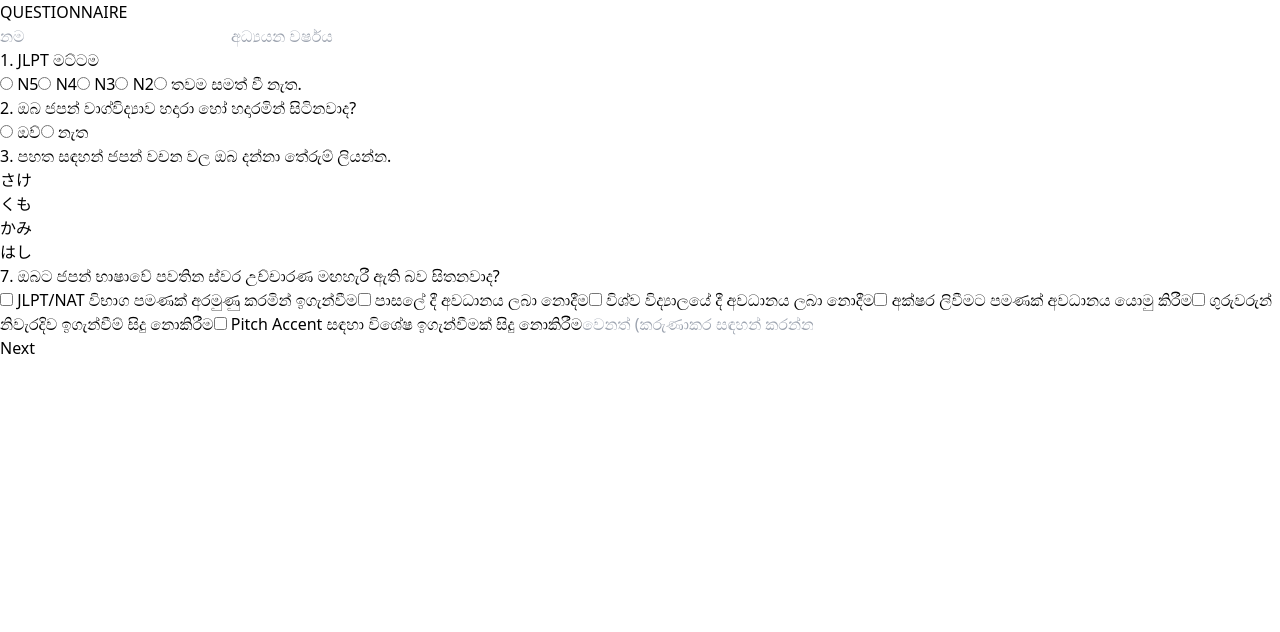
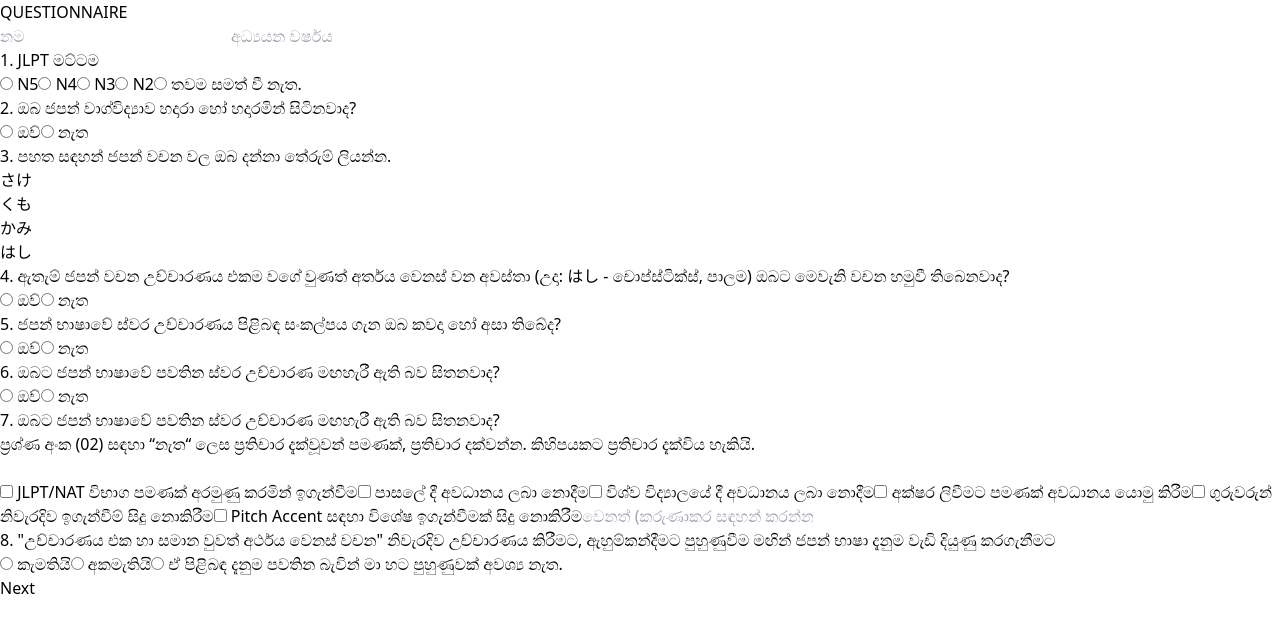
Before and after one commit to priyanjanjb/Quiz, a React (Vite) app in the folder Client/: page / in a window 1280 px wide. Shown: the top 632 px of the page. Built offline with nearby package versions, Linux system fonts and the light colour scheme.

Commit message:
refactor Form1 and Form2 for improved structure and clarity, update response schema to track audio plays and time spent

```diff
--- a/Client/src/pages/form1.tsx
+++ b/Client/src/pages/form1.tsx
@@ -50,7 +50,11 @@ function Form1() {
       return;
     }
     const timeSpent = Date.now() - startTime;
-    setQuiz((prev: any) => ({ ...prev, form1: formData, timeSpent: { ...prev.timeSpent, form1: timeSpent } }));
+    setQuiz((prev: any) => ({
+      ...prev,
+      form1: formData,
+      timeSpent: { ...prev.timeSpent, form1: timeSpent }
+    }));
     navigate("/form2");
   };
 
@@ -72,35 +76,35 @@ function Form1() {
         <input name="name" placeholder="නම" value={formData.name} onChange={handleChange} className="w-full p-2 border rounded"/>
         <input name="year" placeholder="අධ්‍යයන වර්ෂය" value={formData.year} onChange={handleChange} className="w-full p-2 border rounded"/>
 
-        {/* JLPT */}
+        {/* Q1 JLPT */}
         <div>
           <p className="font-medium">1. JLPT මට්ටම</p>
-          {[" N5", " N4", " N3", " N2", " තවම සමත් වී නැත."].map((lvl) => (
+          {[" N5", " N4", " N3", " N2", " තවම සමත් වී නැත."].map(lvl => (
             <label key={lvl} className="block">
               <input type="radio" name="jlpt" value={lvl} checked={formData.jlpt===lvl} onChange={handleChange}/> {lvl}
             </label>
           ))}
         </div>
 
-        {/* Q2 */}
+        {/* Q2 Study Japanese */}
         <div>
           <p>2. ඔබ ජපන් වාග්විද්‍යාව හදාරා හෝ හදාරමින් සිටිනවාද?</p>
-          {[" ඔව්", " නැත"].map((opt) => (
+          {[" ඔව්", " නැත"].map(opt => (
             <label key={opt} className="block">
               <input type="radio" name="studyJapanese" value={opt} checked={formData.studyJapanese===opt} onChange={handleChange}/> {opt}
             </label>
           ))}
         </div>
 
-        {/* Q3 */}
+        {/* Q3 Japanese Words */}
         <div>
           <p>3. පහත සඳහන් ජපන් වචන වල ඔබ දන්නා තේරුම් ලියන්න.</p>
           {[
-            { key: "sake", label: " さけ" },
-            { key: "kumo", label: " くも" },
-            { key: "kami", label: " かみ" },
+            { key: "sake", label: "さけ" },
+            { key: "kumo", label: "くも" },
+            { key: "kami", label: "かみ" },
             { key: "hashi", label: "はし" }
-          ].map(({ key, label}) => (
+          ].map(({ key, label }) => (
             <div key={key} className="mb-4">
               <label className="block font-medium mb-1">{label}</label>
               <input name={key} value={formData[key as keyof typeof formData]} onChange={handleChange} className="w-full border p-2 rounded"/>
@@ -108,17 +112,61 @@ function Form1() {
           ))}
         </div>
 
-        {/* Q7 */}
+        {/* Q4 Similar Words */}
+        <div>
+          <p>4. ඇතැම් ජපන් වචන උච්චාරණය එකම වගේ වුණත් අර්තය වෙනස් වන අවස්තා (උදා: はし - චොප්ස්ටික්ස්, පාලම) ඔබට මෙවැනි වචන හමුවී තිබෙනවාද?</p>
+          {[" ඔව්"," නැත"].map(opt => (
+            <label key={opt} className="block">
+              <input type="radio" name="similarWords" value={opt} checked={formData.similarWords===opt} onChange={handleChange}/> {opt}
+            </label>
+          ))}
+        </div>
+
+        {/* Q5 Pitch Knowledge */}
+        <div>
+          <p>5. ජපන් භාෂාවේ ස්වර උච්චාරණය පිළිබඳ සංකල්පය ගැන ඔබ කවදා හෝ අසා තිබේද?</p>
+          {[" ඔව්"," නැත"].map(opt => (
+            <label key={opt} className="block">
+              <input type="radio" name="pitchKnowledge" value={opt} checked={formData.pitchKnowledge===opt} onChange={handleChange}/> {opt}
+            </label>
+          ))}
+        </div>
+
+        {/* Q6 Pitch Difficulty */}
+        <div>
+          <p>6. ඔබට ජපන් භාෂාවේ පවතින ස්වර උච්චාරණ මඟහැරී ඇති බව සිතනවාද?</p>
+          {["ඔව්","නැත"].map(opt => (
+            <label key={opt} className="block">
+              <input type="radio" name="pitchDifficulty" value={opt} checked={formData.pitchDifficulty===opt} onChange={handleChange}/> {opt}
+            </label>
+          ))}
+        </div>
+
+        {/* Q7 Reasons (Checkboxes) */}
         <div>
           <p>7. ඔබට ජපන් භාෂාවේ පවතින ස්වර උච්චාරණ මඟහැරී ඇති බව සිතනවාද?</p>
-          {reasonsList.map((reason) => (
+          <p>ප්‍රශ්ණ අංක (02) සඳහා “නැත“ ලෙස ප්‍රතිචාර දැක්වූවන් පමණක්, ප්‍රතිචාර දක්වන්න. කිහිපයකට
+ප්‍රතිචාර දැක්විය හැකියි. </p><br/>
+          {reasonsList.map(reason => (
             <label key={reason} className="block">
-              <input type="checkbox" checked={formData.reasons.includes(reason)} onChange={()=>handleCheckbox(reason)}/> {reason}
+              <input type="checkbox" checked={formData.reasons.includes(reason)} onChange={() => handleCheckbox(reason)} /> {reason}
             </label>
           ))}
           <input placeholder="වෙනත් (කරුණාකර සඳහන් කරන්න)" name="otherReason" value={formData.otherReason} onChange={handleChange} className="w-full border p-2 mt-2"/>
         </div>
 
+        {/* Q8 Training Interest */}
+        <div>
+          <p>8. "උච්චාරණය එක හා සමාන වුවත් අර්ථය වෙනස් වචන" නිවැරදිව උච්චාරණය කිරීමට,
+ඇහුම්කන්දීමට පුහුණුවීම මඟින් ජපන් භාෂා දැනුම වැඩි දියුණු කරගැනීමට </p>
+          {["කැමතියි","අකමැතියි","ඒ පිළිබඳ දැනුම පවතින බැවින් මා හට පුහුණුවක් අවශ්‍ය නැත."].map(opt => (
+            <label key={opt} className="block">
+              <input type="radio" name="trainingInterest" value={opt} checked={formData.trainingInterest===opt} onChange={handleChange}/> {opt}
+            </label>
+          ))}
+        </div>
+
+        {/* Next Button */}
         <div className="flex justify-end mt-4">
           <button onClick={handleNext} className="bg-blue-600 text-white px-6 py-2 rounded">Next</button>
         </div>
--- a/Client/src/pages/form2.tsx
+++ b/Client/src/pages/form2.tsx
@@ -1,7 +1,7 @@
 import { useState, useEffect } from "react";
 import { useNavigate } from "react-router-dom";
 import { useQuiz } from "./QuizStore";
-import audio1 from "../assets/Audio/1.mp3";
+import audio1 from "../assets/Audio/1 .mp3";
 import audio2 from "../assets/Audio/2.mp3";
 import audio3 from "../assets/Audio/3.mp3";
 import audio4 from "../assets/Audio/4.mp3";
```
Also changed, not shown: 1 other file (tests, documents, lock files or other folders).
